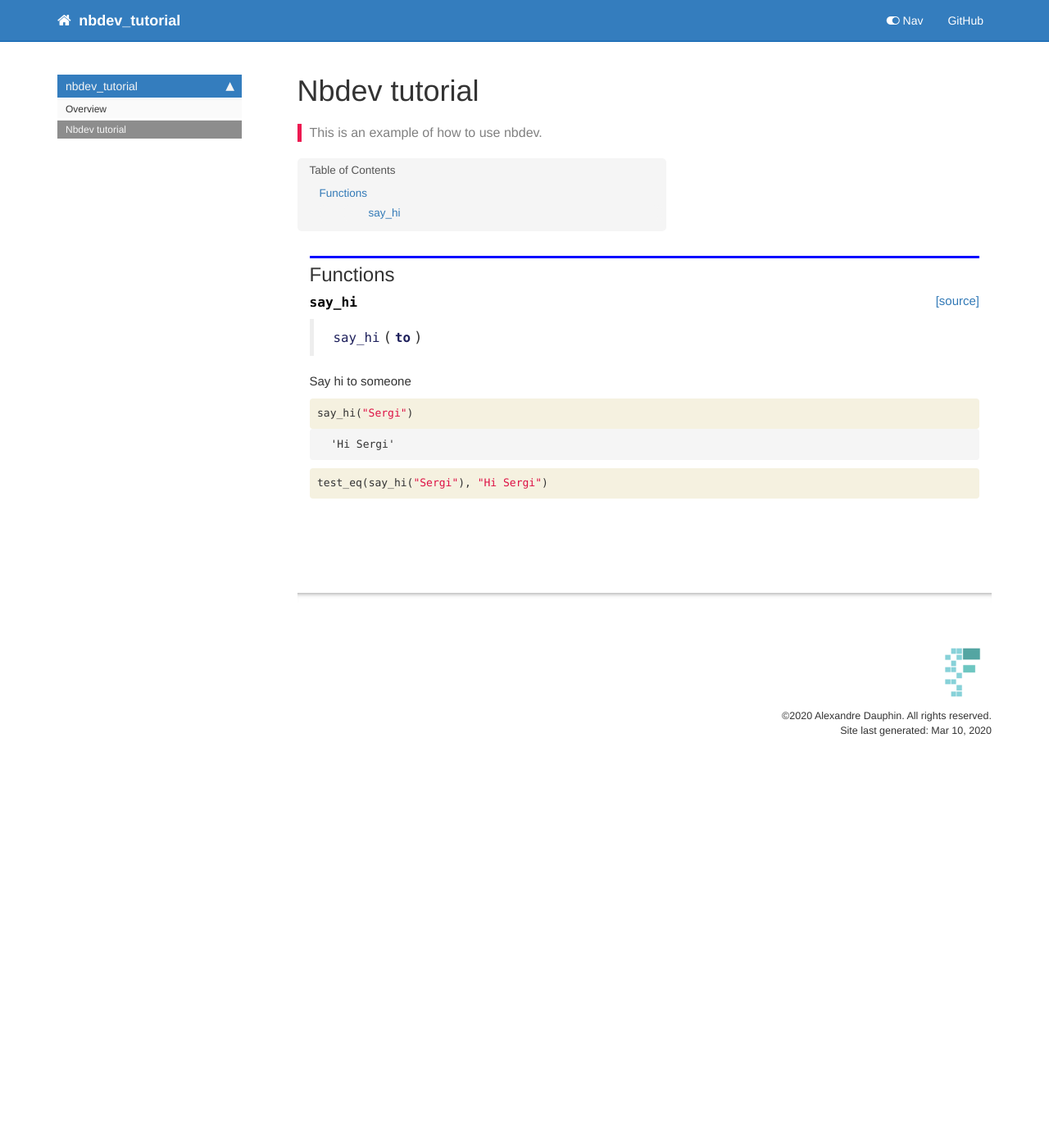
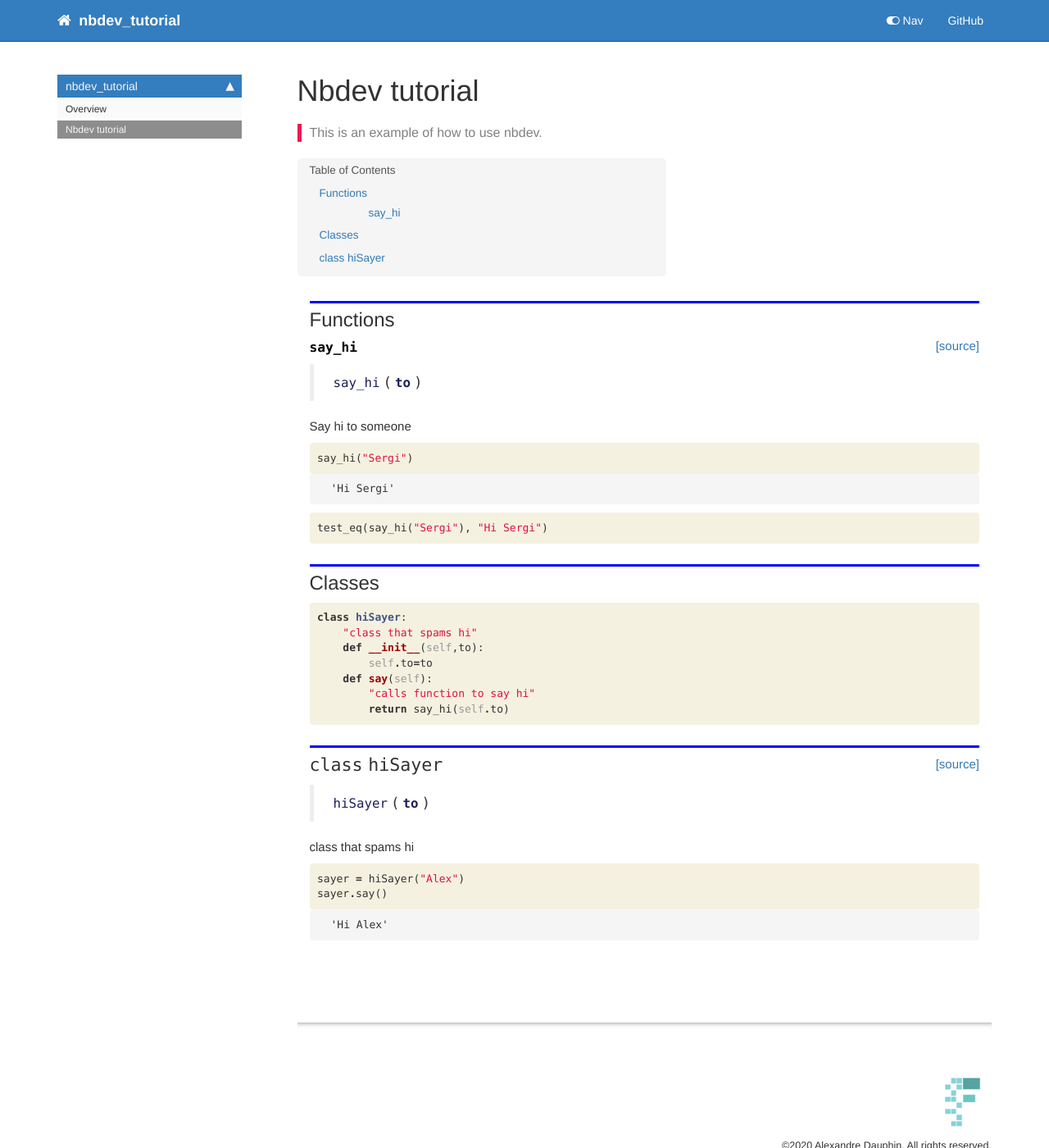
Before and after one commit to adauphin/nbdev_tutorial, a Jekyll site: the page built from docs/core.html, in a window 1280 px wide and 1400 px high. Shown: the whole window at 82% size. Built offline with Jekyll 4.4.1, drawn with Linux system fonts in a browser that asks for light colours; nearby versions of some CDN libraries; comment, search, counter and statistics services are not loaded.

Commit message:
added the class hisayer

```diff
--- a/docs/core.html
+++ b/docs/core.html
@@ -94,4 +94,80 @@
 </div>
 
 </div>
+<div class="cell border-box-sizing text_cell rendered"><div class="inner_cell">
+<div class="text_cell_render border-box-sizing rendered_html">
+<h2 id="Classes">Classes<a class="anchor-link" href="#Classes">&#182;</a></h2>
 </div>
+</div>
+</div>
+<div class="cell border-box-sizing code_cell rendered">
+<div class="input">
+
+<div class="inner_cell">
+    <div class="input_area">
+<div class=" highlight hl-ipython3"><pre><span></span><span class="k">class</span> <span class="nc">hiSayer</span><span class="p">:</span>
+    <span class="s2">&quot;class that spams hi&quot;</span>
+    <span class="k">def</span> <span class="nf">__init__</span><span class="p">(</span><span class="bp">self</span><span class="p">,</span><span class="n">to</span><span class="p">):</span>
+        <span class="bp">self</span><span class="o">.</span><span class="n">to</span><span class="o">=</span><span class="n">to</span>
+    <span class="k">def</span> <span class="nf">say</span><span class="p">(</span><span class="bp">self</span><span class="p">):</span>
+        <span class="s2">&quot;calls function to say hi&quot;</span>
+        <span class="k">return</span> <span class="n">say_hi</span><span class="p">(</span><span class="bp">self</span><span class="o">.</span><span class="n">to</span><span class="p">)</span>
+</pre></div>
+
+    </div>
+</div>
+</div>
+
+</div>
+<div class="cell border-box-sizing code_cell rendered">
+
+<div class="output_wrapper">
+<div class="output">
+
+<div class="output_area">
+
+
+<div class="output_markdown rendered_html output_subarea ">
+<h2 id="hiSayer" class="doc_header"><code>class</code> <code>hiSayer</code><a href="https://github.com/fastai/nbdev_tutorial/tree/master/nbdev_tutorial/core.py#L11" class="source_link" style="float:right">[source]</a></h2><blockquote><p><code>hiSayer</code>(<strong><code>to</code></strong>)</p>
+</blockquote>
+<p>class that spams hi</p>
+
+</div>
+
+</div>
+
+</div>
+</div>
+
+</div>
+<div class="cell border-box-sizing code_cell rendered">
+<div class="input">
+
+<div class="inner_cell">
+    <div class="input_area">
+<div class=" highlight hl-ipython3"><pre><span></span><span class="n">sayer</span> <span class="o">=</span> <span class="n">hiSayer</span><span class="p">(</span><span class="s2">&quot;Alex&quot;</span><span class="p">)</span>
+<span class="n">sayer</span><span class="o">.</span><span class="n">say</span><span class="p">()</span>
+</pre></div>
+
+    </div>
+</div>
+</div>
+
+<div class="output_wrapper">
+<div class="output">
+
+<div class="output_area">
+
+
+
+<div class="output_text output_subarea output_execute_result">
+<pre>&#39;Hi Alex&#39;</pre>
+</div>
+
+</div>
+
+</div>
+</div>
+
+</div>
+</div>
--- a/nbdev_tutorial/_nbdev.py
+++ b/nbdev_tutorial/_nbdev.py
@@ -2,7 +2,8 @@
 
 __all__ = ["index", "modules", "custom_doc_links", "git_url"]
 
-index = {"say_hi": "00_core.ipynb"}
+index = {"say_hi": "00_core.ipynb",
+         "hiSayer": "00_core.ipynb"}
 
 modules = ["core.py"]
 
```
Also changed, not shown: nbdev_tutorial/core.py (+10 -1 lines), 1 other file.
